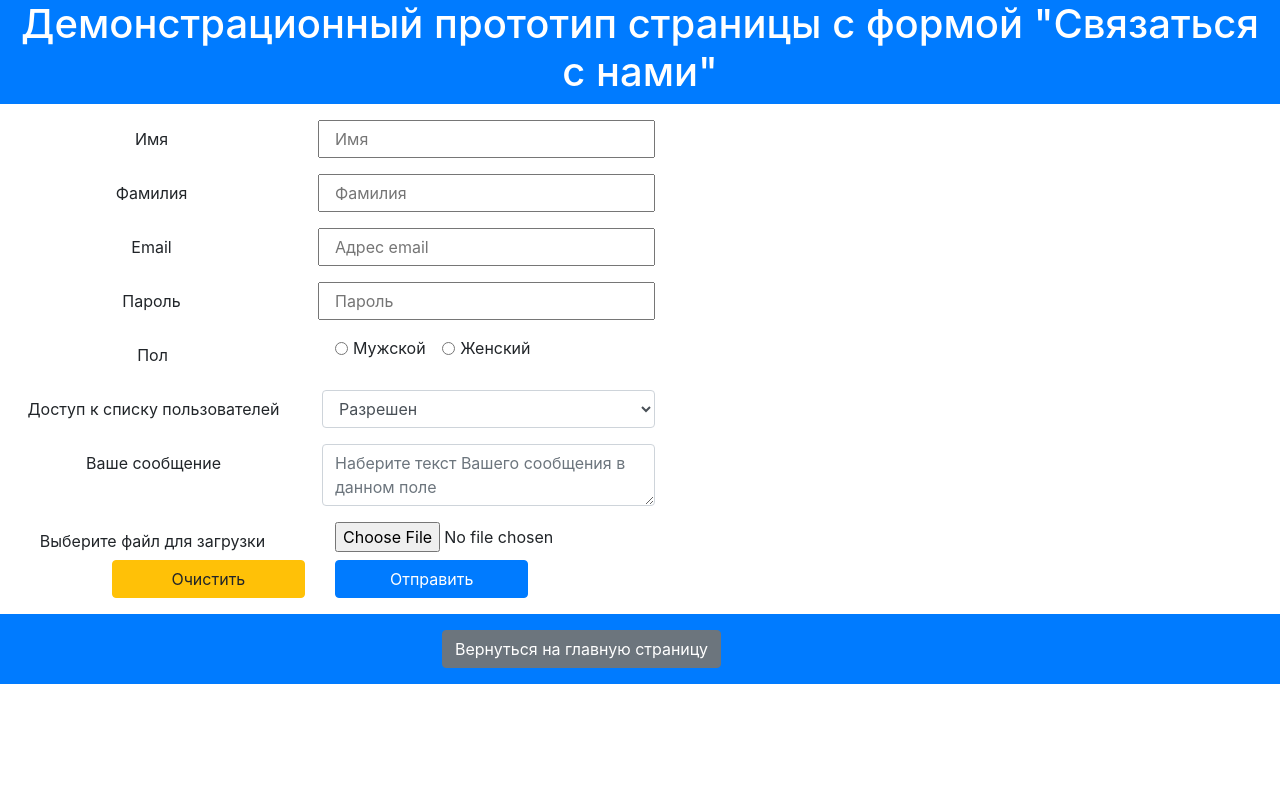
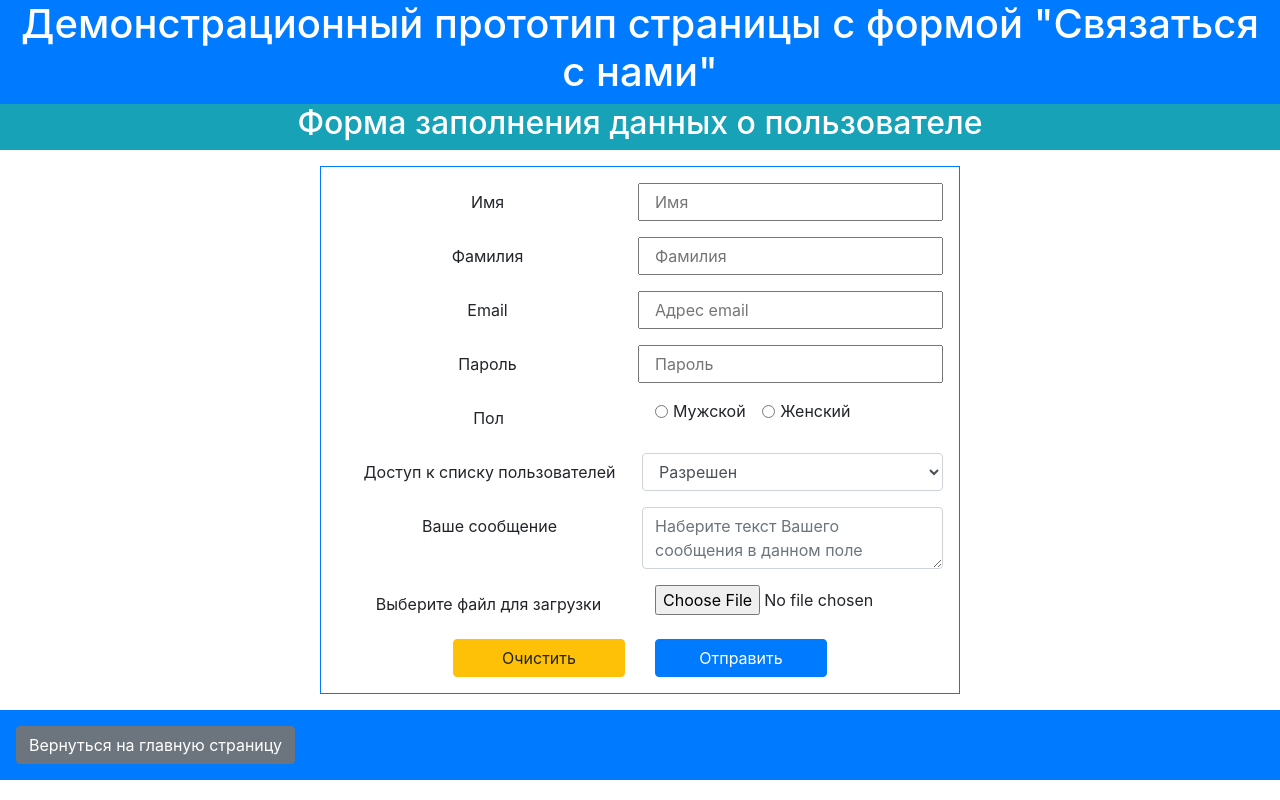
Before and after one commit to atghru/php_practice, a PHP site: page /index.php?mode=add in a window 1280 px wide. Run offline with PHP 8.4, Linux system fonts and the light colour scheme.

Commit message:
main form, auth form, main page are sort of ready

```diff
--- a/index.php
+++ b/index.php
@@ -47,12 +47,16 @@ if ($_SERVER['REQUEST_METHOD'] === 'GET' && $mode == 'add') {
 }
 
 if ($_SERVER['REQUEST_METHOD'] === 'POST') {
-    print('<div class="form-group formresult"><pre>');
+    print('<div class="form-group"><pre>');
     print('$_REQUEST =><br>');
     print_r($_REQUEST);
+    if (isset($_FILES)) {
+        print('$_FILES =><br>');
+        print_r($_FILES);
+    }
     print('</pre></div>');
 }
-if (isset($mode)) {
-    include("page_parts/5_return_button.html");
-}
+
+include("page_parts/5_return_button.html");
+
 require('page_parts/4_footer.html');
--- a/page_parts/0_header.html
+++ b/page_parts/0_header.html
@@ -11,7 +11,7 @@
 
 <body>
 <div class="container-fluid">
-    <div class="row mb-3 bg-primary text-white">
+    <div class="row bg-primary text-white">
         <div class="col text-center">
             <h1>Демонстрационный прототип страницы с формой "Cвязаться с нами"</h1>
         </div>
--- a/page_parts/1_alert-danger.php
+++ b/page_parts/1_alert-danger.php
@@ -1,4 +1,4 @@
 <?php
-print('<div class="alert alert-danger" role="alert">');
+print('<div class="alert alert-danger pt-3" role="alert">');
 print($err_mesg);
 print('</div>');
--- a/page_parts/2_alert-success.php
+++ b/page_parts/2_alert-success.php
@@ -1,4 +1,4 @@
 <?php
-print('<div class="alert alert-success" role="alert">');
+print('<div class="alert alert-success pt-3" role="alert">');
 print('👍 Запись № '. mysqli_insert_id($link) . ' добавлена в таблицу.');
 print('</div>');
--- a/page_parts/3_form.html
+++ b/page_parts/3_form.html
@@ -1,23 +1,30 @@
 <div class="container-fluid">
-                <div class="row row-cols-2">
-                    <form method="post" action="index.php">
-                        <div class="form-group row">
+    <div class="row mb-3 bg-info text-white">
+        <div class="col text-center">
+            <h2>Форма заполнения данных о пользователе</h2>
+        </div>
+    </div>
+</div>
+<div class="container-fluid">
+                <div class="row row-cols-2 justify-content-md-center">
+                    <form method="post" action="index.php" class="form-group border border-primary">
+                        <div class="form-group row m-3">
                             <label for="firstname" class="col col-form-label text-center">Имя</label>
                             <input id="firstname" class="col" type="text" name="firstname" placeholder="Имя" required="">
                         </div>
-                        <div class="form-group row">
+                        <div class="form-group row m-3">
                             <label for="lastname" class="col col-form-label text-center">Фамилия</label>
                             <input id="lastname" class="col" type="text" name="lastname" placeholder="Фамилия" required="">
                         </div>
-                        <div class="form-group row">
+                        <div class="form-group row m-3">
                             <label id="email" class="col col-form-label text-center">Email</label>
                             <input id="email" class="col" type="email" name="email" placeholder="Адрес email" required="">
                         </div>
-                        <div class="form-group row">
+                        <div class="form-group row m-3">
                             <label id="password" class="col col-form-label text-center">Пароль</label>
                             <input id="password" class="col" type="password" name="password" placeholder="Пароль" required="" autocomplete="new-password">
                         </div>
-                        <div class="form-group row">
+                        <div class="form-group row m-3">
                             <legend class="col-form-label col text-center">Пол</legend>
                             <div class="col">
                                 <div class="form-check-inline">
@@ -30,27 +37,27 @@
                                 </div>
                             </div>
                         </div>
-                        <div class="form-group row">
+                        <div class="form-group row m-3">
                                 <label for="list_users" class="col col-form-label col text-center">Доступ к списку пользователей</label>
                                 <select class="form-control col " id="list_users" name="list_users" required>
                                     <option value="enabled">Разрешен</option>
                                     <option value="disabled">Запрещен</option>
                                 </select>
                         </div>
-                        <div class="form-group row">
+                        <div class="form-group row m-3">
                             <label for="form_textarea" class="col col-form-label text-center">Ваше сообщение</label>
-                            <textarea class="form-control col" id="form_textarea" rows="2" placeholder="Наберите текст Вашего сообщения в данном поле"></textarea>
+                            <textarea class="form-control col" id="form_textarea" name="form_textarea" rows="2" placeholder="Наберите текст Вашего сообщения в данном поле" required></textarea>
                             </select>
                         </div>
-                        <div class="for-group row">
+                        <div class="for-group row m-3">
                             <label for="input_file" class="col col-form-label text-center">Выберите файл для загрузки</label>
-                            <input type="file" class="col" id="input_file">
+                            <input type="file" class="col" id="input_file" name="input_file" required>
                         </div>
-                        <div class="form-group row justify-content-center align-items-center">
-                            <div class="col-4">
+                        <div class="form-group row justify-content-center align-items-center m-3">
+                            <div class="col-sm-4">
                                     <input class="btn btn-warning btn-block" type="reset" value="Очистить" title="Внимание! Действие удалит все введенные данные из формы!">
                             </div>
-                            <div class="col-4">
+                            <div class="col-sm-4">
                                 <input class="btn btn-primary btn-block" type="submit" value="Отправить">
                         </div>
                         </div>
--- a/page_parts/5_return_button.html
+++ b/page_parts/5_return_button.html
@@ -1,9 +1,7 @@
-<div class="container-fluid bg-primary text-white justify-content-center align-items-center p-3">
+<div class="container-fluid bg-primary text-white p-3">
     <div class="row">
-        <div class="col"></div>
         <div class="col">
                 <a href="/index.php"><button class="btn btn-secondary">Вернуться на главную страницу</button></a>
         </div>
-        <div class="col"></div>
     </div>
 </div>
```
Also changed, not shown: page_parts/00_index.html (+21 -6 lines), page_parts/6_auth.html (+22 -15 lines).
